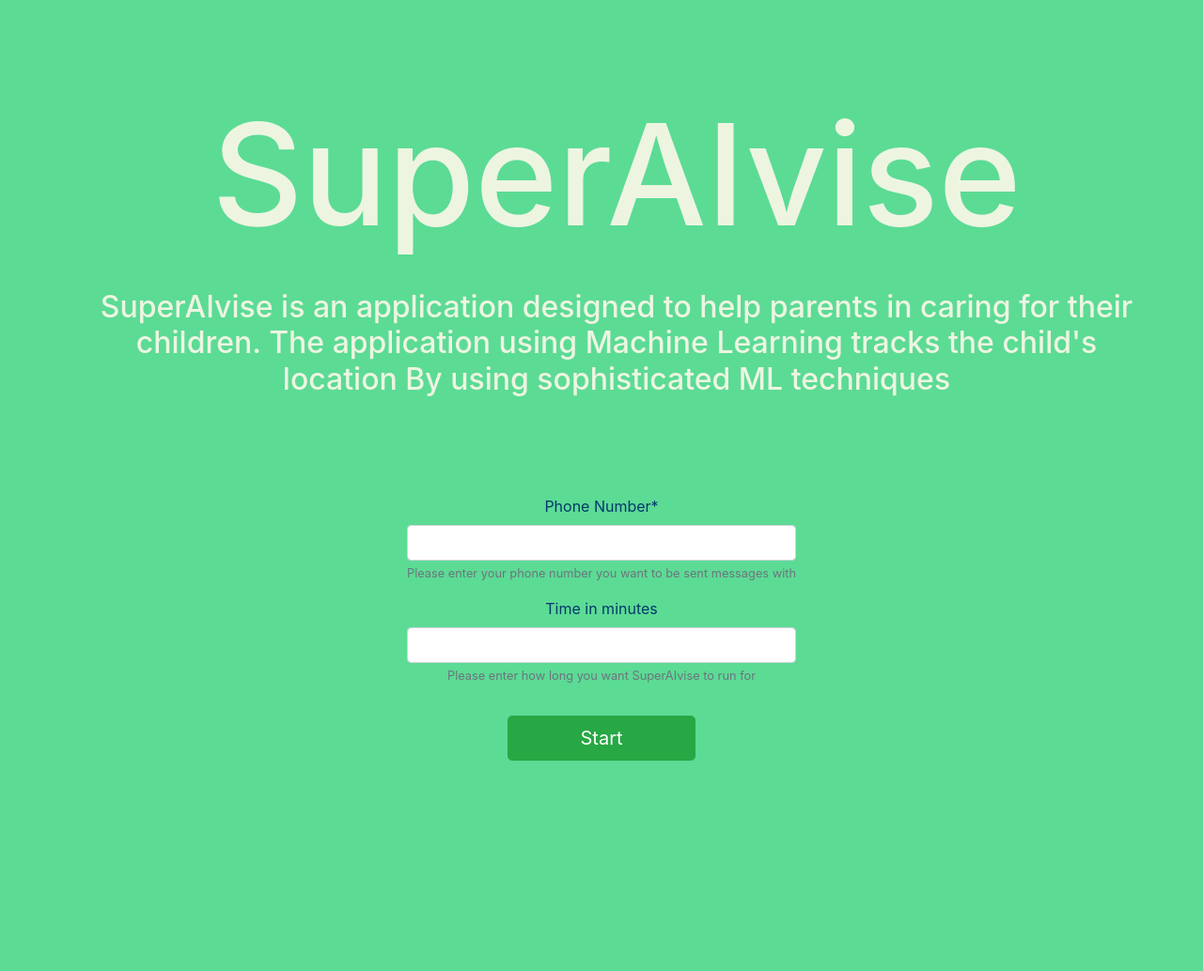
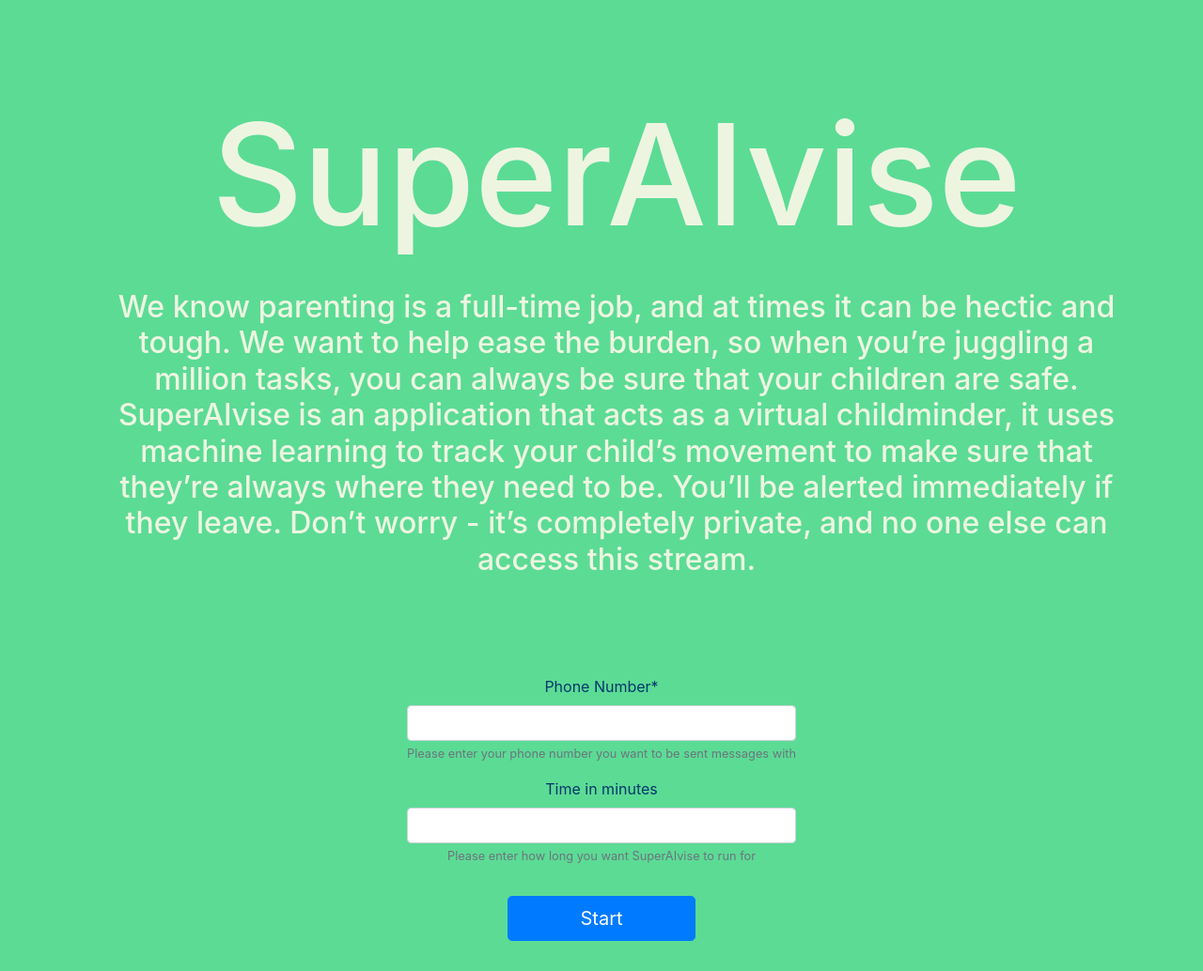
Before and after one commit to Fernandes42/SuperAIvise, a Django app: page /application/ in a window 1280 px wide. Shown: the whole page at 94% size. Before the commit the page ends 810 px from the top, so only its background shows below. Run offline with Django 3.2, Linux system fonts and the light colour scheme; parts of the project's set-up code (start-up, migrations or seed data) failed here and were passed over; some libraries are stand-ins or nearby versions.

Commit message:
final push

```diff
--- a/superAIvise/application/urls.py
+++ b/superAIvise/application/urls.py
@@ -5,9 +5,8 @@ from . import views
 
 urlpatterns = [
     path('', views.index, name='index'),
-    path('monitor/<number>/<time>', views.monitor),
     path('video_feed', views.video_cam, name='video'),
-    path('results', views.results, name='results'),
+    path('results/<number>/<time>', views.results, name='results'),
 
 
 ]
--- a/superAIvise/application/views.py
+++ b/superAIvise/application/views.py
@@ -1,6 +1,7 @@
 from django.shortcuts import render
 from django.http import HttpResponse
 # from .ml import object_detect
+import sys
 from .forms import Video_form
 from django.http import StreamingHttpResponse
 from django.views.decorators import gzip
@@ -27,15 +28,21 @@ def index(request):
             else:
                 time_val *= 60
             # object_detect()
-            return redirect(monitor, number=phone,time=time_val)
+            return redirect(results, number=phone,time=time_val)
 
     else:
         form = Video_form()
         print(form)
     return render(request, 'index.html', {'form': form})
 
-def results(request):
-    return render(request, 'results.html')
+def results(request, number, time):
+    x = threading.Thread(target=object_detect, args=(10,), daemon=True)
+    x.start()
+    if x.is_alive() is True:
+        return render(request, 'results.html')
+    else:
+        data = 0
+        return render(request, 'results.html', {'data':0})
 
 class VideoCamera(object):
     def __init__(self):
@@ -64,11 +71,6 @@ def gen(camera):
         frame = cam.get_frame()
         yield(b'--frame\r\n'
               b'Content-Type: image/jpeg\r\n\r\n' + frame + b'\r\n\r\n')
-
-def monitor(request, number, time):
-    x = threading.Thread(target=object_detect, args=(time,), daemon=True)
-    x.start()
-    return StreamingHttpResponse(gen(VideoCamera()), content_type="multipart/x-mixed-replace;boundary=frame")
 
 def video_cam(request):
     return StreamingHttpResponse(gen(VideoCamera()), content_type="multipart/x-mixed-replace;boundary=frame")
@@ -103,8 +105,8 @@ def forFrame(frame_number, output_array, output_count):
             count = 1
     if count == 0:
         print("why you leave")
-        send_message()
-        exit()
+        # send_message()
+        sys.exit()
 
 def object_detect(time):
     execution_path = os.getcwd()
@@ -116,7 +118,7 @@ def object_detect(time):
     detector.loadModel()
     video_path = detector.detectObjectsFromVideo(camera_input=camera,
         output_file_path=os.path.join(execution_path, "camera_detected_video")
-        , frames_per_second=1, per_frame_function=forFrame, minimum_percentage_probability=50, save_detected_video=time)
+        , frames_per_second=20, per_frame_function=forFrame, minimum_percentage_probability=50, save_detected_video=True)
     return redirect(index)
 
 # atexit.register(redirect(index))
--- a/superAIvise/templates/index.html
+++ b/superAIvise/templates/index.html
@@ -42,8 +42,7 @@
                 </h1>
                 <div class='pt-4'>
                     <h2>
-                        SuperAIvise is an application designed to help parents in caring for their children. The application using Machine Learning tracks the child's location
-                        By using sophisticated ML techniques
+                        We know parenting is a full-time job, and at times it can be hectic and tough. We want to help ease the burden, so when you’re juggling a million tasks, you can always be sure that your children are safe. SuperAlvise is an application that acts as a virtual childminder, it uses machine learning to track your child’s movement to make sure that they’re always where they need to be. You’ll be alerted immediately if they leave. Don’t worry - it’s completely private, and no one else can access this stream.
                     </h2>
                 </div>
             </div>
@@ -55,7 +54,7 @@
                     <table>
                         {{ form|crispy }}
                     </table>
-                    <button type="submit" class="btn btn-success my-3 btn-lg" style="width:200px">Start</button>
+                    <button type="submit" class="btn btn-primary my-3 btn-lg" style="width:200px">Start</button>
                 </form>
             </div>
         </section>
--- a/superAIvise/templates/results.html
+++ b/superAIvise/templates/results.html
@@ -2,6 +2,7 @@
     <title>
         Feed
     </title>
+    <link rel="stylesheet" href="https://stackpath.bootstrapcdn.com/bootstrap/4.1.3/css/bootstrap.min.css" integrity="sha384-MCw98/SFnGE8fJT3GXwEOngsV7Zt27NXFoaoApmYm81iuXoPkFOJwJ8ERdknLPMO" crossorigin="anonymous">
     <style>
         #center {
             text-align:center;
@@ -12,6 +13,7 @@
             height: 100%;
             width: 100%;
             position: relative;
+            background-color:#5CDB95;
         }
 
         #image {
```
Also changed, not shown: 1 other file.
